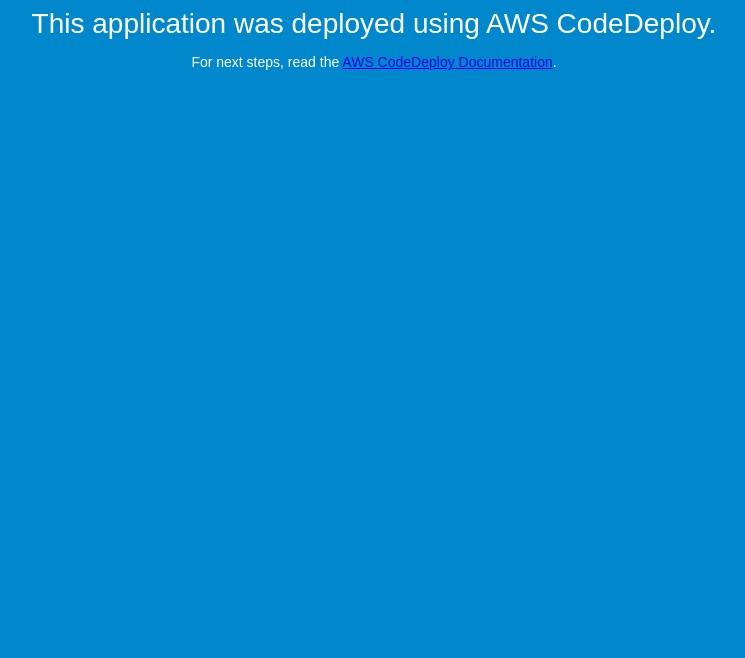
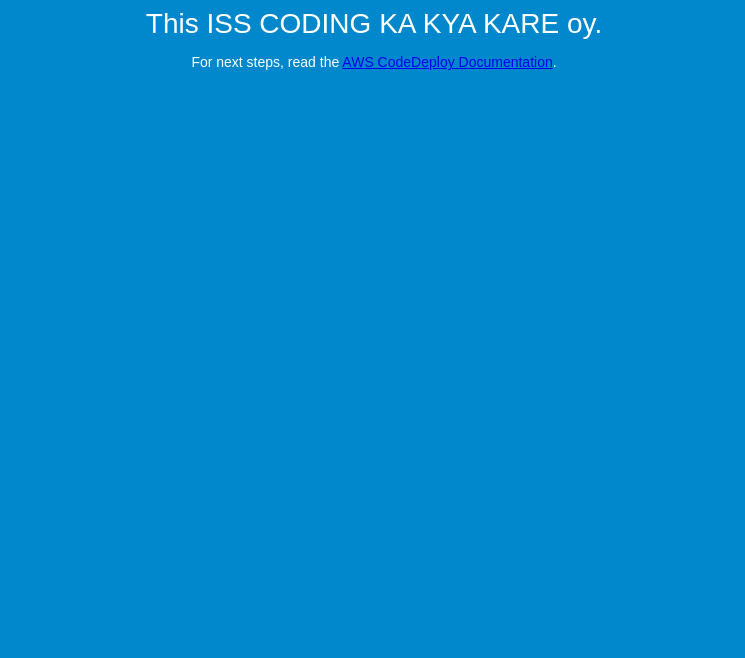
Before and after one commit to rvishwakarma825/repo, a plain HTML site: page index.html in a window 1280 px wide. Shown: the part 142-800 px from the top of the page, without its empty margins (266-1011 px from the left). Drawn offline with Linux system fonts and the light colour scheme.

Commit message:
Update index.html

```diff
--- a/index.html
+++ b/index.html
@@ -27,7 +27,7 @@
 <body>
   <div align="center">
     <h1>Congratulations</h1>
-    <h2>This application was deployed using AWS CodeDeploy.</h2>
+    <h2>This ISS CODING KA KYA KARE  oy.</h2>
     <p>For next steps, read the <a href="http://aws.amazon.com/documentation/codedeploy">AWS CodeDeploy Documentation</a>.</p>
   </div>
 </body>
```
